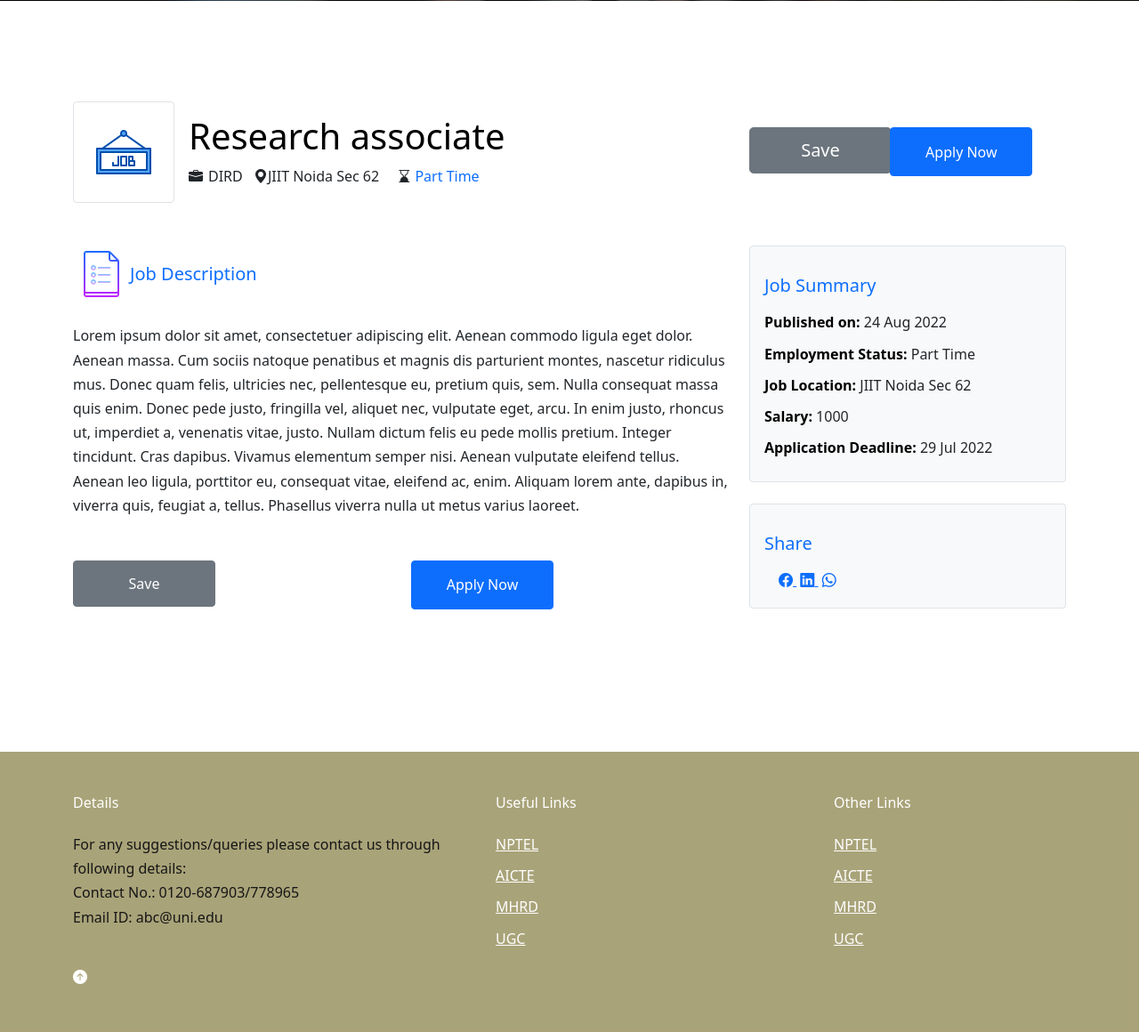
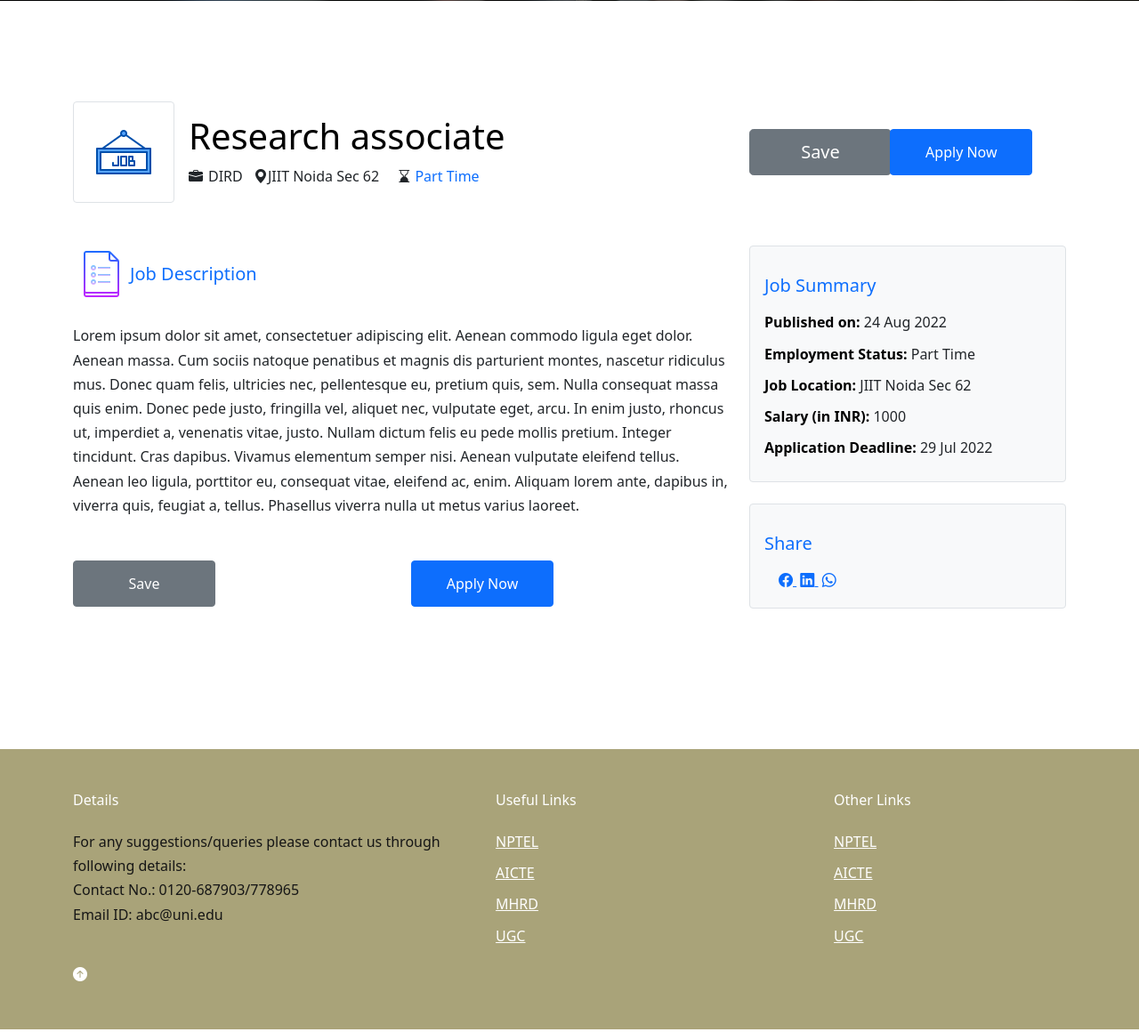
Before and after one commit to shreya9301/CollegeGig, a Django app: page /job/1/ in a window 1280 px wide. Shown: the part 370-1530 px from the top of the page at 89% size. Run offline with Django 4.2, Linux system fonts and the light colour scheme; data comes from the database, SQL or seed files in the repository; both versions use the stored data as it was after the commit; parts of the project's set-up code (start-up, migrations or seed data) failed here and were passed over; some libraries are stand-ins or nearby versions.

Commit message:
upgraded django version

```diff
--- a/static/css/style.css
+++ b/static/css/style.css
@@ -735,7 +735,7 @@ h1, h2, h3, h4 {
   transition: .3s all ease; }
 
 .job-listings .job-listing:nth-child(odd) {
-  background-color: #f7edc5; }
+  background-color: #eadcaa; }
 
 .job-listings .job-listing:last-child {
   border-bottom: none; }
--- a/templates/Job/single-job.html
+++ b/templates/Job/single-job.html
@@ -107,13 +107,13 @@
 
             {% elif user.role == 'faculty' %}
 
-            <a href="{% url 'Job:edit-job' job.id %}" class="btn btn-block btn-light btn-md" style="height:55px;width:160px">Edit&nbsp;<i class="bi bi-pen"></i></a>
+            <a href="{% url 'Job:edit-job' job.id %}" class="btn btn-block btn-light btn-md" style="height:52px;width:160px">Edit&nbsp;<i class="bi bi-pen"></i></a>
             {% else %}
             <form action="{% url 'Job:apply-job' job.id %}" method="POST">
               {% csrf_token %}
               <input type="hidden" name="job" value="{{ job.id }}">
 
-              <input type="submit" class="btn btn-block btn-primary btn-md" style="height:55px;width:160px" value="Apply Now" />
+              <input type="submit" class="btn btn-block btn-primary btn-md" style="height:52px;width:160px" value="Apply Now" />
             </form>
             {% endif %}
 
@@ -146,13 +146,13 @@
             {% if user.is_authenticated and user.role == 'student' %}
             {% is_job_already_saved job request.user as is_saved %}
             {% if is_saved %}
-            <span class="btn btn-block" style="background-color:#E37383;height:55px;width:200px;"><span class="mr-2 text-danger"><svg fill="#000000" xmlns="http://www.w3.org/2000/svg"  viewBox="0 0 50 50" width="50px" height="35px"><path d="M 12.8125 2 C 12.335938 2.089844 11.992188 2.511719 12 3 L 12 47 C 11.996094 47.359375 12.1875 47.691406 12.496094 47.871094 C 12.804688 48.054688 13.1875 48.054688 13.5 47.875 L 25 41.15625 L 36.5 47.875 C 36.8125 48.054688 37.195313 48.054688 37.503906 47.871094 C 37.8125 47.691406 38.003906 47.359375 38 47 L 38 3 C 38 2.449219 37.550781 2 37 2 L 13 2 C 12.96875 2 12.9375 2 12.90625 2 C 12.875 2 12.84375 2 12.8125 2 Z M 14 4 L 36 4 L 36 45.25 L 25.5 39.125 C 25.191406 38.945313 24.808594 38.945313 24.5 39.125 L 14 45.25 Z"/></svg></span>Already Saved</span>
+            <span class="btn btn-block btn-md" style="background-color:#E37383;height:52px;width:160px;">Already Saved</span>
             {% else %}
 
             <form action="{% url 'Job:bookmark-job' job.id %}" method="POST">
               {% csrf_token %}
               <input type="hidden" name="job" value="{{ job.id }}">
-              <input type="submit" class="btn btn-block btn-secondary btn-md" style="height:55px;width:160px;" value="Save" />
+              <input type="submit" class="btn btn-block btn-secondary btn-md" style="height:52px;width:160px;" value="Save" />
 
             </form>
 
@@ -178,7 +178,7 @@
           {% is_job_already_applied job request.user as is_applied %}
           {% if is_applied %}
             <div class="col-6">
-                <span class="btn btn-block btn-danger btn-md">Already Applied</span>
+                <span class="btn btn-block btn-secondary btn-md" style="height:52px;width:160px;">Already Applied</span>
             </div>
           {% else %}
             <div class="col-6">
@@ -186,7 +186,7 @@
                 {% csrf_token %}
                 <input type="hidden" name="job" value="{{ job.id }}">
 
-                <input type="submit" class="btn btn-block btn-primary btn-md" style="height:55px;width:160px;" value="Apply Now" />
+                <input type="submit" class="btn btn-block btn-primary btn-md" style="height:52px;width:160px;" value="Apply Now" />
                 </form>
             </div>
           {% endif %}
@@ -194,7 +194,7 @@
           {% elif user.role == 'faculty' %}
 
           <div class="col-6">
-            <a href="{% url 'Job:edit-job' job.id %}" class="btn btn-block btn-light btn-md" style="height:55px;width:160px;">Edit&nbsp;<i class="bi bi-pen"></i></a>
+            <a href="{% url 'Job:edit-job' job.id %}" class="btn btn-block btn-light btn-md" style="height:52px;width:160px;">Edit&nbsp;<i class="bi bi-pen"></i></a>
           </div>
 
           {% else %}
@@ -203,7 +203,7 @@
               {% csrf_token %}
               <input type="hidden" name="job" value="{{ job.id }}">
 
-              <input type="submit" class="btn btn-block btn-primary btn-md" style="height:55px;width:160px;" value="Apply Now" />
+              <input type="submit" class="btn btn-block btn-primary btn-md" style="height:52px;width:160px;" value="Apply Now" />
             </form>
           </div>
           {% endif %}
@@ -227,7 +227,7 @@
               {% endif %}
             </li>
             <li class="mb-2"><strong class="text-black">Job Location:</strong> {{ job.campus.name }}</li>
-            <li class="mb-2"><strong class="text-black">Salary:</strong> {{ job.salary }}</li>
+            <li class="mb-2"><strong class="text-black">Salary (in INR):</strong> {{ job.salary }}</li>
             <li class="mb-2"><strong class="text-black">Application Deadline:</strong> {{ job.last_date|date:"d M Y" }}
             </li>
           </ul>
```
Also changed, not shown: requirements.txt (+98 -2 lines), db.sqlite3.
